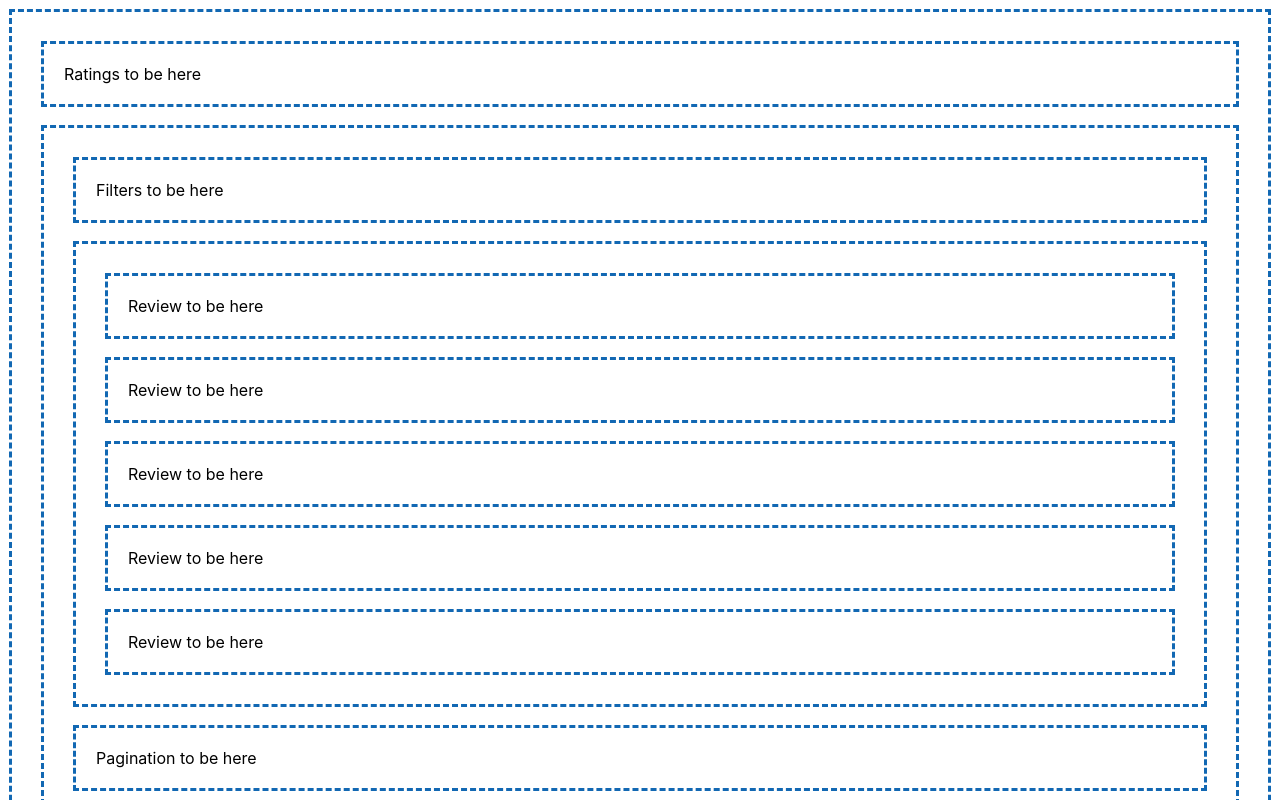
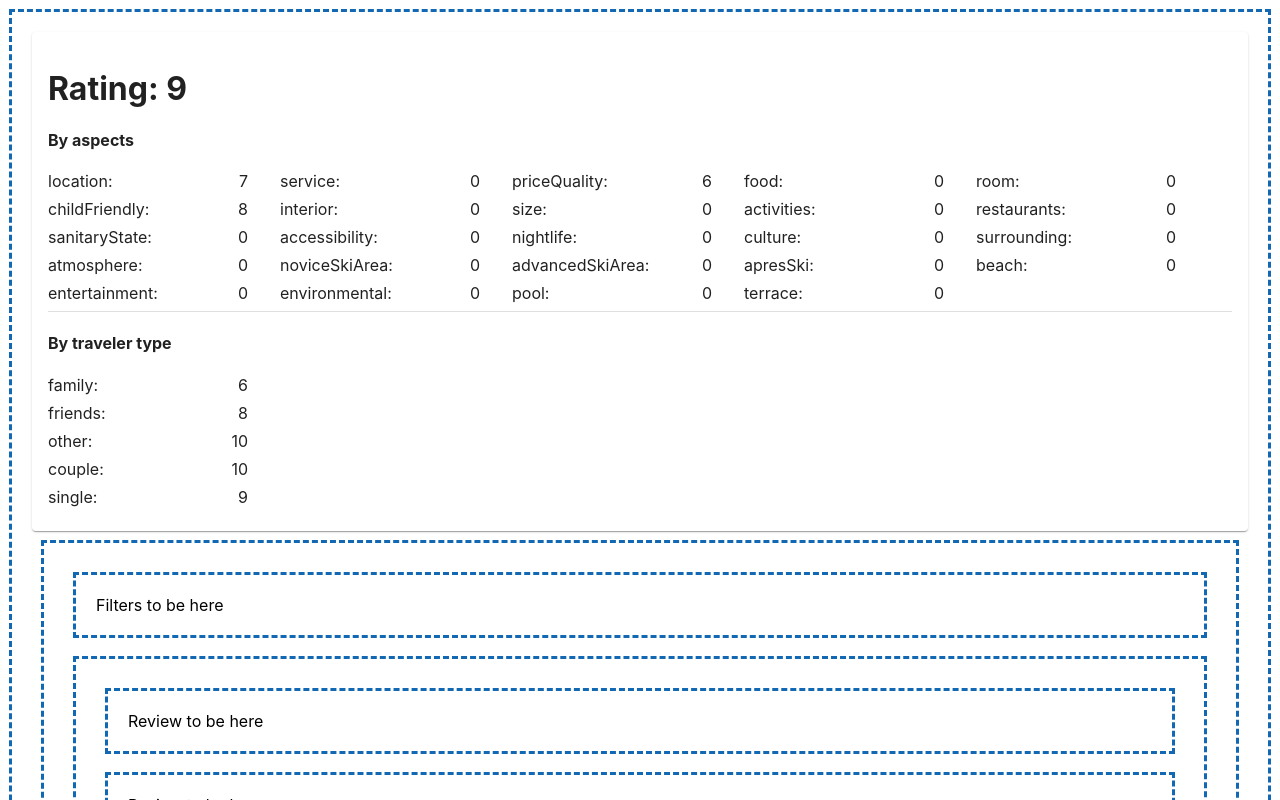
Before and after one commit to ananasij/reviews-viewer, a React (Create React App) app in the folder client/: page / in a window 1280 px wide. Shown: the top 800 px of the page. Built offline with nearby package versions, Linux system fonts and the light colour scheme; the HTML template or start-up script is replaced by a standard one.

Commit message:
Basic ratings component with dummy data

```diff
--- a/client/src/containers/RatingsContainter.tsx
+++ b/client/src/containers/RatingsContainter.tsx
@@ -1,7 +1,75 @@
-import React from 'react';
+import React, { Component } from 'react';
+import { Paper, Divider } from '@material-ui/core';
+import { RatingCategory } from '../core/models/rating.model';
 
-export class RatingsContainer extends React.Component {
+export class RatingsContainer extends Component {
+  state = {
+    ratings: {
+      general: {
+        general: 9
+      },
+      aspects: {
+        location: 7,
+        service: 0,
+        priceQuality: 6,
+        food: 0,
+        room: 0,
+        childFriendly: 8,
+        interior: 0,
+        size: 0,
+        activities: 0,
+        restaurants: 0,
+        sanitaryState: 0,
+        accessibility: 0,
+        nightlife: 0,
+        culture: 0,
+        surrounding: 0,
+        atmosphere: 0,
+        noviceSkiArea: 0,
+        advancedSkiArea: 0,
+        apresSki: 0,
+        beach: 0,
+        entertainment: 0,
+        environmental: 0,
+        pool: 0,
+        terrace: 0
+      },
+      traveledWith: {
+        family: 6,
+        friends: 8,
+        other: 10,
+        couple: 10,
+        single: 9
+      }
+    }
+  };
+
   render() {
-    return <div className="todo">Ratings to be here</div>;
+    const aspects = Object.keys(this.state.ratings.aspects).map(key => (
+      <div className="ratings__category">
+          <div>{key}:</div>
+          <div>{(this.state.ratings.aspects as RatingCategory)[key]}</div>
+      </div>
+    ));
+
+    const traveledWith = Object.keys(this.state.ratings.traveledWith).map(
+      key => (
+        <div className="ratings__category">
+            <div>{key}:</div>
+            <div>{(this.state.ratings.traveledWith as RatingCategory)[key]}</div>
+        </div>
+      )
+    );
+
+    return (
+      <Paper className="ratings">
+        <h1>Rating: {this.state.ratings.general.general}</h1>
+        <h4>By aspects</h4>
+        <div className="ratings__categories">{aspects}</div>
+        <Divider variant="fullWidth" />
+        <h4>By traveler type</h4>
+        <div className="ratings__categors">{traveledWith}</div>
+      </Paper>
+    );
   }
 }
--- /dev/null
+++ b/client/src/styles/components/ratings.scss
@@ -0,0 +1,18 @@
+.ratings {
+    padding: 1rem;
+
+    &__categories {
+        display: flex;
+        flex-direction: row;
+        flex-wrap: wrap;
+        width: 100%;
+    }
+
+    &__category {
+        display: flex;
+        flex-direction: row;
+        justify-content: space-between;
+        padding: 0 2rem .5rem 0;
+        width: 200px;
+    }
+}
--- a/client/src/styles/styles.scss
+++ b/client/src/styles/styles.scss
@@ -3,3 +3,6 @@
 
 // config
 @import './config/colors.scss';
+
+// components
+@import './components/ratings.scss'
```
Also changed, not shown: client/src/core/models/rating.model.ts (added, +9 -0 lines).
